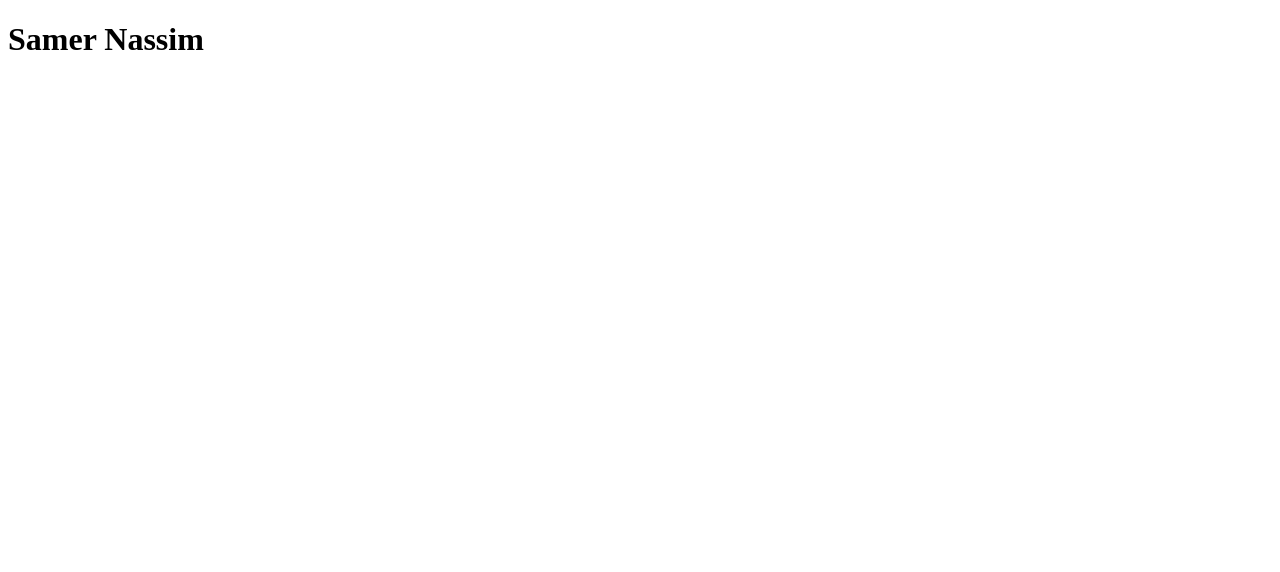
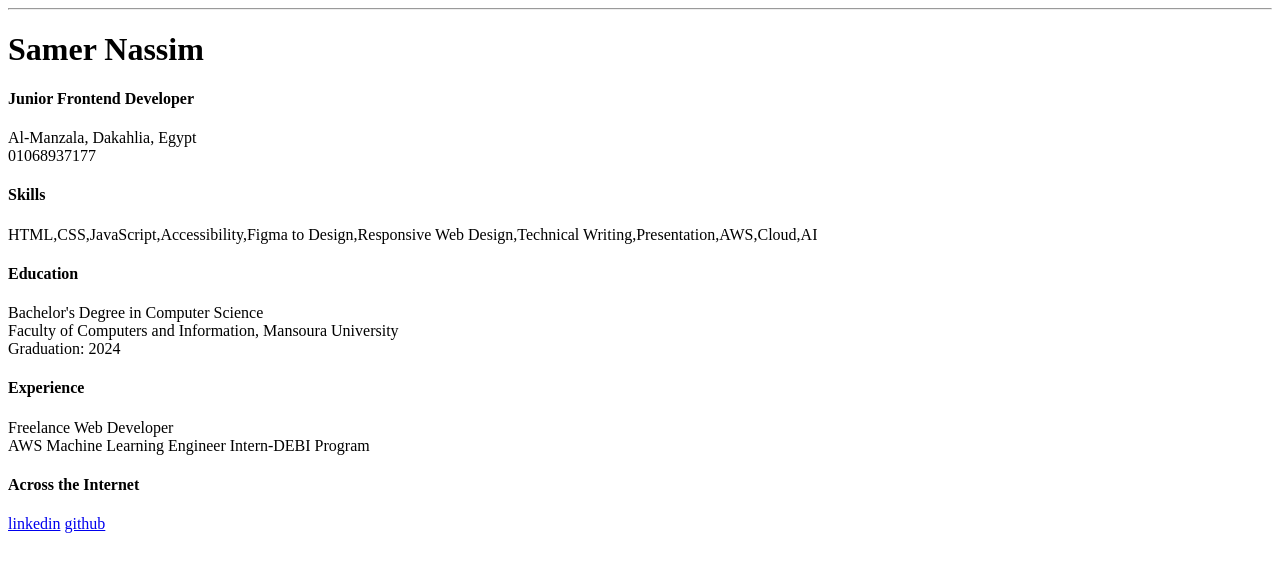
Before and after one commit to samer411/Single-Page-CV, a plain HTML site: page index.html in a window 1280 px wide. Drawn offline with Linux system fonts and the light colour scheme.

Commit message:
initial commit

```diff
--- a/index.html
+++ b/index.html
@@ -6,15 +6,49 @@
         <meta name="viewport" content="width=device-width, initial-scale=1.0">
         <meta name="description" content="Samer's CV in a web page">
         <meta name="keywords" content="CV,Samer,Frontend,Web Developer">
-        <meta name="author" content="Samer">
+        <meta name="author" content="Samer Nassim">
         <!-- OG tags -->
         <meta property="og:title" content="Samer's CV">
-
+        <meta property="og:description" content="Samer's CV in a web page.">
+        <meta property="og:image" content="https://github.com/samer411/Single-Page-CV/blob/main/samer.jpg?raw=true">
+        <meta property="og:url" content="https://samercv.z6.web.core.windows.net">
+        <meta property="og:type" content="website">
         <title>Samer's CV</title>
+        <link rel="icon" type="image/x-icon" href="favicon.ico">
+        <!-- font (roboto) -->
+        <link rel="preconnect" href="https://fonts.googleapis.com">
+        <link rel="preconnect" href="https://fonts.gstatic.com" crossorigin>
+        <link href="https://fonts.googleapis.com/css2?family=Roboto:ital,wght@0,100..900;1,100..900&display=swap" rel="stylesheet">
     </head>
     <body>
+        <hr>
      <header>
         <h1>Samer Nassim</h1>
-     </header>
+    </header>
+    <section>
+         <h4>Junior Frontend Developer</h4>
+         <div>Al-Manzala, Dakahlia, Egypt</div>
+         <div>01068937177</div>
+     </section>
+     <section>
+        <h4>Skills</h4>
+       <div> HTML,CSS,JavaScript,Accessibility,Figma to Design,Responsive Web Design,Technical Writing,Presentation,AWS,Cloud,AI</div>
+     </section>
+     <section>
+        <h4>Education</h4>
+        <div>Bachelor's Degree in Computer Science</div>
+        <div>Faculty of Computers and Information, Mansoura University</div>
+         <div>Graduation: 2024</div>
+     </section>
+     <section>
+        <h4>Experience</h4>
+        <div>Freelance Web Developer</div>
+        <div>AWS Machine Learning Engineer Intern-DEBI Program</div>
+     </section>
+     <section>
+        <h4>Across the Internet</h4>
+        <a href="https://www.linkedin.com/in/samer411/">linkedin</a>
+        <a href="https://github.com/samer411">github</a>
+     </section>
     </body>
 </html>
```
Also changed, not shown: favicon.ico (added).
